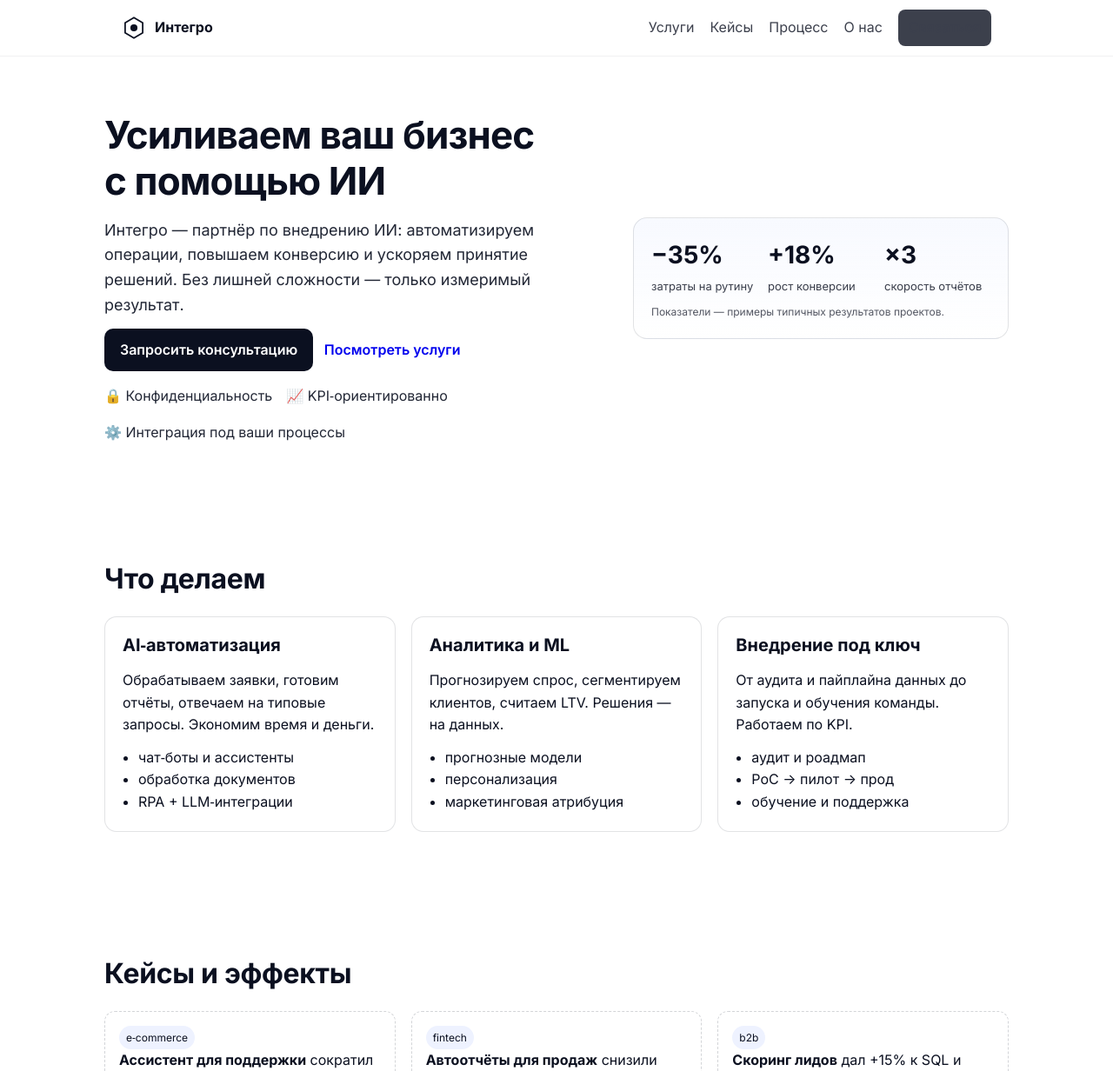
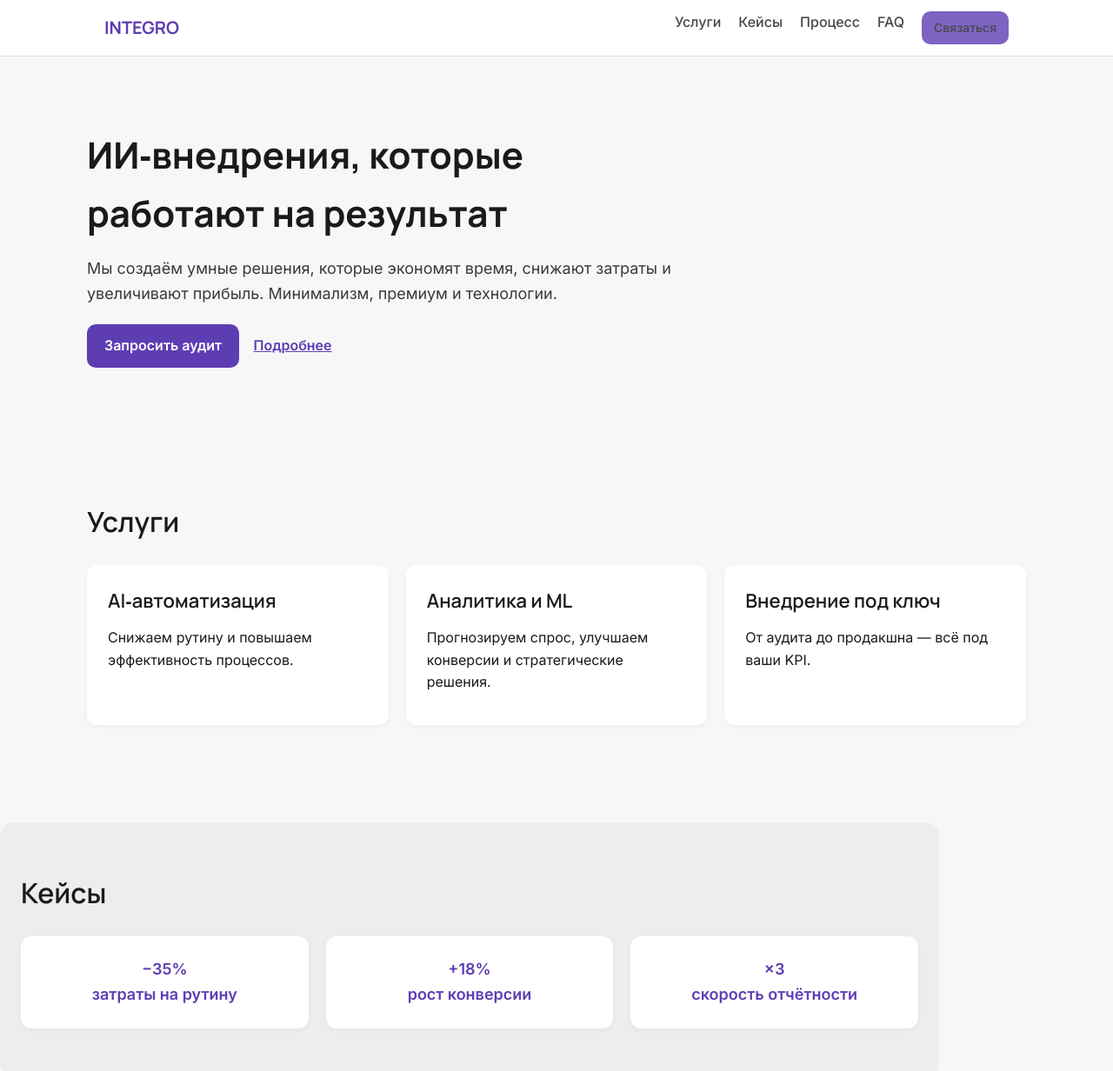
Before and after one commit to Dantonova1994-art/integro, a plain HTML site: page index.html in a window 1280 px wide. Shown: the top 1232 px of the page at 87% size. Drawn offline with Linux system fonts and the light colour scheme.

Commit message:
Add files via upload

```diff
--- a/index.html
+++ b/index.html
@@ -3,30 +3,28 @@
 <head>
   <meta charset="utf-8">
   <meta name="viewport" content="width=device-width, initial-scale=1">
-  <title>Интегро — усиливаем бизнес с помощью ИИ</title>
-  <meta name="description" content="Интегро — агентство искусственного интеллекта. Внедряем ИИ, автоматизируем процессы и растим прибыль бизнеса.">
+  <title>INTEGRO — ИИ‑внедрения для бизнеса</title>
+  <meta name="description" content="INTEGRO: внедряем ИИ‑решения, автоматизируем процессы и увеличиваем прибыль. Премиальный подход, KPI‑ориентированность.">
+  <meta name="theme-color" content="#5E3DB3">
+
   <link rel="icon" type="image/svg+xml" href="favicon.svg">
+
   <link rel="preconnect" href="https://fonts.googleapis.com">
   <link rel="preconnect" href="https://fonts.gstatic.com" crossorigin>
-  <link href="https://fonts.googleapis.com/css2?family=Inter:wght@300;400;500;600;700&display=swap" rel="stylesheet">
+  <link href="https://fonts.googleapis.com/css2?family=Inter:wght@400;500;600&family=Manrope:wght@500;600;700&display=swap" rel="stylesheet">
+
   <link rel="stylesheet" href="styles.css">
 </head>
 <body>
   <header class="site-header">
     <div class="container nav">
-      <a class="logo" href="#top" aria-label="Интегро — на главную">
-        <svg width="28" height="28" viewBox="0 0 24 24" aria-hidden="true">
-          <path d="M12 2l8.66 5v10L12 22l-8.66-5V7L12 2z" stroke="currentColor" stroke-width="1.5" fill="none"/>
-          <circle cx="12" cy="12" r="3.5" fill="currentColor"/>
-        </svg>
-        <span>Интегро</span>
-      </a>
+      <a class="logo" href="#top">INTEGRO</a>
       <button class="menu-toggle" aria-label="Открыть меню" onclick="toggleMenu()">☰</button>
       <nav id="menu">
         <a href="#services">Услуги</a>
         <a href="#cases">Кейсы</a>
         <a href="#process">Процесс</a>
-        <a href="#about">О нас</a>
+        <a href="#faq">FAQ</a>
         <a href="#contact" class="btn btn--small">Связаться</a>
       </nav>
     </div>
@@ -35,119 +33,71 @@
   <main id="top">
     <section class="hero container">
       <div class="hero__content">
-        <h1>Усиливаем ваш бизнес с&nbsp;помощью&nbsp;ИИ</h1>
-        <p class="lead">Интегро — партнёр по внедрению ИИ: автоматизируем операции, повышаем конверсию и ускоряем принятие решений. Без лишней сложности — только измеримый результат.</p>
+        <h1>ИИ‑внедрения, которые работают на результат</h1>
+        <p class="lead">Мы создаём умные решения, которые экономят время, снижают затраты и увеличивают прибыль. Минимализм, премиум и технологии.</p>
         <div class="cta">
-          <a href="#contact" class="btn">Запросить консультацию</a>
-          <a href="#services" class="link">Посмотреть услуги</a>
+          <a href="#contact" class="btn">Запросить аудит</a>
+          <a href="#services" class="link">Подробнее</a>
         </div>
-        <ul class="trust">
-          <li>🔒 Конфиденциальность</li>
-          <li>📈 KPI‑ориентированно</li>
-          <li>⚙️ Интеграция под ваши процессы</li>
-        </ul>
-      </div>
-      <div class="hero__card" role="img" aria-label="Примеры KPI от внедрения ИИ">
-        <div class="kpi">
-          <div>
-            <strong>−35%</strong>
-            <span>затраты на рутину</span>
-          </div>
-          <div>
-            <strong>+18%</strong>
-            <span>рост конверсии</span>
-          </div>
-          <div>
-            <strong>×3</strong>
-            <span>скорость отчётов</span>
-          </div>
-        </div>
-        <small class="note">Показатели — примеры типичных результатов проектов.</small>
       </div>
     </section>
 
     <section id="services" class="section container">
-      <h2>Что делаем</h2>
+      <h2>Услуги</h2>
       <div class="grid-3">
         <div class="card">
           <h3>AI‑автоматизация</h3>
-          <p>Обрабатываем заявки, готовим отчёты, отвечаем на типовые запросы. Экономим время и деньги.</p>
-          <ul class="bullets">
-            <li>чат‑боты и ассистенты</li>
-            <li>обработка документов</li>
-            <li>RPA + LLM‑интеграции</li>
-          </ul>
+          <p>Снижаем рутину и повышаем эффективность процессов.</p>
         </div>
         <div class="card">
           <h3>Аналитика и ML</h3>
-          <p>Прогнозируем спрос, сегментируем клиентов, считаем LTV. Решения — на данных.</p>
-          <ul class="bullets">
-            <li>прогнозные модели</li>
-            <li>персонализация</li>
-            <li>маркетинговая атрибуция</li>
-          </ul>
+          <p>Прогнозируем спрос, улучшаем конверсии и стратегические решения.</p>
         </div>
         <div class="card">
           <h3>Внедрение под ключ</h3>
-          <p>От аудита и пайплайна данных до запуска и обучения команды. Работаем по KPI.</p>
-          <ul class="bullets">
-            <li>аудит и роадмап</li>
-            <li>PoC → пилот → прод</li>
-            <li>обучение и поддержка</li>
-          </ul>
+          <p>От аудита до продакшна — всё под ваши KPI.</p>
         </div>
       </div>
     </section>
 
-    <section id="cases" class="section container">
-      <h2>Кейсы и эффекты</h2>
+    <section id="cases" class="section section--alt container">
+      <h2>Кейсы</h2>
       <div class="grid-3">
-        <div class="case">
-          <span class="badge">e‑commerce</span>
-          <p><strong>Ассистент для поддержки</strong> сократил среднее время ответа с 6 до 1,8 мин; удержание ↑ на 7%.</p>
-        </div>
-        <div class="case">
-          <span class="badge">fintech</span>
-          <p><strong>Автоотчёты для продаж</strong> снизили ручной труд на 40% и ускорили принятие решений.</p>
-        </div>
-        <div class="case">
-          <span class="badge">b2b</span>
-          <p><strong>Скоринг лидов</strong> дал +15% к SQL и повысил точность прогноза на 22 п.п.</p>
-        </div>
+        <div class="case"><strong>−35%</strong><br>затраты на рутину</div>
+        <div class="case"><strong>+18%</strong><br>рост конверсии</div>
+        <div class="case"><strong>×3</strong><br>скорость отчётности</div>
       </div>
     </section>
 
     <section id="process" class="section container">
-      <h2>Как работаем</h2>
+      <h2>Как мы работаем</h2>
       <ol class="steps">
-        <li><strong>Диагностика</strong> — 60‑мин интервью, определяем задачи и KPI.</li>
-        <li><strong>PoC</strong> — быстрый прототип за 1–3 недели, считаем эффект.</li>
-        <li><strong>Пилот</strong> — интеграция в процессы, метрики в отчёте.</li>
-        <li><strong>Прод</strong> — обучение команды, поддержка, масштабирование.</li>
+        <li>Диагностика — определяем цели и KPI.</li>
+        <li>PoC — быстрый прототип.</li>
+        <li>Пилот — внедрение в процессы.</li>
+        <li>Прод — масштабирование и поддержка.</li>
       </ol>
     </section>
 
-    <section id="about" class="section container">
-      <h2>О нас</h2>
-      <p>Мы — Integro. Соединяем бизнес‑логику и инженерный подход: берём ответственность за результат, а не за «технологии ради технологий». Работаем конфиденциально, строим решения, которыми удобно пользоваться.</p>
+    <section id="faq" class="section section--alt container">
+      <h2>FAQ</h2>
+      <div class="faq">
+        <div class="faq-item"><strong>Сколько занимает внедрение?</strong><p>От 2 до 8 недель в зависимости от задачи.</p></div>
+        <div class="faq-item"><strong>Какие компании вы обслуживаете?</strong><p>Работаем с e‑commerce, fintech, B2B и другими отраслями.</p></div>
+      </div>
     </section>
 
-    <section id="contact" class="section container contact">
+    <section id="contact" class="section container">
       <h2>Связаться</h2>
-      <p>Напиши нам — и мы предложим лучший первый шаг под твои задачи.</p>
-      <div class="contact__grid">
-        <a class="btn btn--full" href="mailto:hello@integro.ai">hello@integro.ai</a>
-        <a class="btn btn--ghost btn--full" href="https://t.me/your_telegram" target="_blank" rel="noopener">Telegram</a>
-        <a class="btn btn--ghost btn--full" href="https://calendly.com/" target="_blank" rel="noopener">Назначить звонок</a>
-      </div>
-      <p class="muted">*Замените ссылки на свои: e‑mail, Telegram и календарь.</p>
+      <p>Напишите нам, и мы предложим решение под ваши задачи.</p>
+      <a class="btn btn--full" href="mailto:hello@integro.ai">hello@integro.ai</a>
     </section>
   </main>
 
   <footer class="site-footer">
     <div class="container footer__grid">
-      <div>© <span id="year"></span> Интегро</div>
-      <div class="muted">ИИ‑агентство для роста бизнеса</div>
+      <div>© 2025 INTEGRO</div>
+      <div class="muted">ИИ‑агентство для бизнеса</div>
     </div>
   </footer>
 
--- a/script.js
+++ b/script.js
@@ -1,2 +1 @@
 function toggleMenu(){ const m=document.getElementById('menu'); m.style.display = (m.style.display==='flex'?'none':'flex'); }
-document.getElementById('year').textContent = new Date().getFullYear();
--- a/styles.css
+++ b/styles.css
@@ -1,81 +1,59 @@
-/* Integro — минималистичный премиум‑старт */
-* { box-sizing: border-box; }
-html, body { margin: 0; padding: 0; }
+/* INTEGRO style: light gray, violet accent, premium minimalism */
+* { box-sizing: border-box; margin: 0; padding: 0; }
 body {
-  font-family: Inter, ui-sans-serif, system-ui, -apple-system, Segoe UI, Roboto, Arial, "Noto Sans", "Apple Color Emoji", "Segoe UI Emoji";
-  color: #0b1020;
-  background: #fff;
+  font-family: Inter, Manrope, sans-serif;
+  background: #f7f7f8;
+  color: #1a1a1a;
   line-height: 1.6;
-  -webkit-font-smoothing: antialiased;
-  -moz-osx-font-smoothing: grayscale;
 }
+.container { max-width: 1080px; margin: 0 auto; padding: 0 20px; }
+.section { padding: 72px 0; }
+.section--alt { background: #ededf0; border-radius: 16px; margin: 40px 0; padding: 56px 24px; }
 
-.container { max-width: 1040px; padding: 0 20px; margin: 0 auto; }
-.section { padding: 72px 0; }
-h1, h2, h3 { line-height: 1.2; margin: 0 0 16px; }
-h1 { font-size: 44px; letter-spacing: -0.02em; }
-h2 { font-size: 32px; letter-spacing: -0.01em; margin-bottom: 24px; }
-h3 { font-size: 20px; }
-
-p { margin: 0 0 12px; }
-.lead { font-size: 18px; opacity: .9; }
+h1, h2, h3 { font-family: Manrope, Inter, sans-serif; }
+h1 { font-size: 42px; font-weight: 700; margin-bottom: 16px; }
+h2 { font-size: 32px; font-weight: 600; margin-bottom: 24px; }
+h3 { font-size: 22px; font-weight: 600; margin-bottom: 12px; }
+p { margin-bottom: 12px; }
 
 .site-header {
-  position: sticky; top: 0; z-index: 50;
-  background: rgba(255,255,255,.85); backdrop-filter: saturate(160%) blur(8px);
-  border-bottom: 1px solid rgba(16,24,40,.06);
+  position: sticky; top: 0; background: rgba(255,255,255,.9); backdrop-filter: blur(8px);
+  border-bottom: 1px solid #ddd; z-index: 100;
 }
-.nav { display: flex; align-items: center; justify-content: space-between; height: 64px; }
-.logo { display: flex; align-items: center; gap: 10px; text-decoration: none; color: #0b1020; font-weight: 700; }
-#menu { display: flex; gap: 18px; align-items: center; }
-#menu a { text-decoration: none; color: #0b1020; opacity: .8; }
+.nav { display: flex; justify-content: space-between; align-items: center; height: 64px; }
+.logo { font-family: Manrope, sans-serif; font-weight: 700; font-size: 20px; color: #5E3DB3; text-decoration: none; }
+#menu { display: flex; gap: 20px; }
+#menu a { color: #1a1a1a; text-decoration: none; font-weight: 500; opacity: .8; }
 #menu a:hover { opacity: 1; }
 .menu-toggle { display: none; font-size: 22px; background: none; border: none; }
 
 .btn {
-  display: inline-block; padding: 12px 18px; border-radius: 10px;
-  background: #0b1020; color: #fff; text-decoration: none; font-weight: 600;
+  background: #5E3DB3; color: #fff; text-decoration: none;
+  padding: 12px 20px; border-radius: 10px; font-weight: 600; display: inline-block;
 }
-.btn--small { padding: 8px 12px; border-radius: 8px; }
-.btn--ghost { background: transparent; color: #0b1020; border: 1px solid rgba(16,24,40,.18); }
-.btn--full { width: 100%; text-align: center; }
-.link { margin-left: 8px; text-decoration: none; font-weight: 600; }
+.btn--small { padding: 8px 14px; font-size: 14px; }
+.btn--full { display: block; text-align: center; margin-top: 16px; }
+.link { margin-left: 12px; font-weight: 600; color: #5E3DB3; }
 
-.hero { display: grid; grid-template-columns: 1.2fr .9fr; gap: 32px; align-items: center; padding: 56px 0; }
-.hero__content { padding: 8px 0; }
-.trust { list-style: none; padding: 0; margin: 16px 0 0; display: flex; gap: 16px; opacity: .9; flex-wrap: wrap; }
-.hero__card {
-  border: 1px solid rgba(16,24,40,.12); border-radius: 16px; padding: 20px;
-  background: linear-gradient(180deg, rgba(240,244,255,.5), rgba(255,255,255,.8));
+.hero { padding: 80px 0; }
+.hero__content { max-width: 680px; }
+.lead { font-size: 18px; opacity: .85; margin-bottom: 20px; }
+
+.grid-3 { display: grid; grid-template-columns: repeat(auto-fit, minmax(260px, 1fr)); gap: 20px; }
+.card, .case { background: #fff; padding: 24px; border-radius: 12px; box-shadow: 0 2px 6px rgba(0,0,0,0.04); }
+.case { text-align: center; font-weight: 600; font-size: 18px; color: #5E3DB3; }
+
+.steps { margin-left: 20px; }
+.steps li { margin-bottom: 12px; }
+
+.faq .faq-item { margin-bottom: 20px; }
+.faq-item strong { display: block; margin-bottom: 6px; font-weight: 600; }
+
+.site-footer { border-top: 1px solid #ddd; padding: 20px 0; background: #f2f2f4; }
+.footer__grid { display: flex; justify-content: space-between; font-size: 14px; color: #555; }
+
+@media (max-width: 720px) {
+  #menu { display: none; flex-direction: column; background: #fff; position: absolute; right: 10px; top: 64px;
+    border: 1px solid #ddd; border-radius: 10px; padding: 10px; }
+  .menu-toggle { display: inline-block; }
 }
-.kpi { display: grid; grid-template-columns: repeat(3, 1fr); gap: 12px; }
-.kpi strong { font-size: 28px; display: block; }
-.kpi span { font-size: 13px; opacity: .8; }
-.note { display: block; margin-top: 8px; font-size: 12px; opacity: .7; }
-
-.grid-3 { display: grid; grid-template-columns: repeat(3, 1fr); gap: 18px; }
-.card { padding: 20px; border: 1px solid rgba(16,24,40,.12); border-radius: 14px; background: #fff; }
-.bullets { margin: 10px 0 0; padding-left: 18px; }
-
-.case { padding: 16px; border: 1px dashed rgba(16,24,40,.18); border-radius: 12px; background: #fff; }
-.badge { display: inline-block; font-size: 12px; padding: 4px 8px; border-radius: 999px; background: #eef2ff; }
-
-.steps { margin: 0; padding-left: 18px; }
-.contact { padding-bottom: 96px; }
-.contact__grid { display: grid; grid-template-columns: repeat(3, 1fr); gap: 12px; margin-top: 12px; }
-.muted { opacity: .65; font-size: 14px; }
-
-.site-footer { border-top: 1px solid rgba(16,24,40,.06); padding: 18px 0; }
-.footer__grid { display: flex; align-items: center; justify-content: space-between; }
-
-@media (max-width: 920px) {
-  .hero { grid-template-columns: 1fr; }
-  .kpi { grid-template-columns: repeat(3, minmax(80px, 1fr)); }
-}
-@media (max-width: 720px) {
-  #menu { display: none; position: absolute; right: 12px; top: 60px; flex-direction: column; background: #fff;
-          border: 1px solid rgba(16,24,40,.12); border-radius: 12px; padding: 10px; }
-  .menu-toggle { display: inline-block; }
-  .grid-3 { grid-template-columns: 1fr; }
-  .contact__grid { grid-template-columns: 1fr; }
-}
```
Also changed, not shown: favicon.svg, 1 other file.
